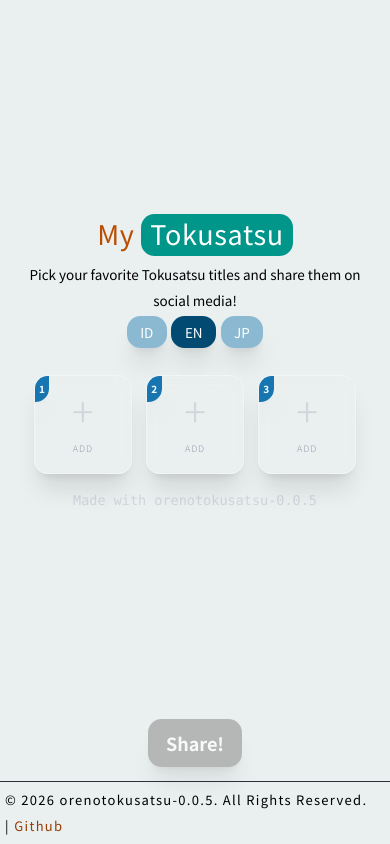
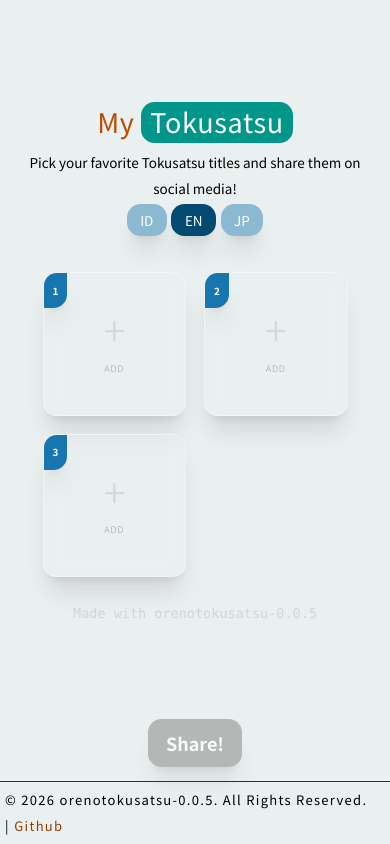
Before and after one commit to axlchr12/orenotokusatsu, a React (Vite) app: page / in a window 390 px wide. Built offline with nearby package versions, Linux system fonts and the light colour scheme; no server answers.

Commit message:
fix: change gridCols for mobile

```diff
--- a/src/pages/content/SelectionGrid.tsx
+++ b/src/pages/content/SelectionGrid.tsx
@@ -35,14 +35,14 @@ export const SelectionGrid = React.memo(
     return (
       <>
         <div className="w-full max-w-xl mx-auto p-3">
-          <div className="grid grid-cols-3 md:grid-cols-4 gap-3">
+          <div className="grid grid-cols-2 sm:grid-cols-3 md:grid-cols-4 gap-4 p-2">
             {selectedTokuTitles.map((item, index) => (
               <div
                 key={item?.id || index}
                 className="relative flex flex-col items-center justify-center aspect-square border border-gray-100 rounded-xl cursor-pointer hover:border-sky-400 hover:bg-sky-50 transition-all shadow-xl overflow-hidden backdrop-blur-sm duration-300"
                 onClick={() => !item && onOpenModal(index)}
               >
-                <span className="absolute top-0 left-0 text-[10px] sm:text-sm font-bold text-white bg-sky-700/90 px-1 sm:px-2 sm:py-1 rounded-br-xl z-30 shadow-xl transition-shadow">
+                <span className="absolute top-0 left-0 text-[10px] sm:text-sm font-bold text-white bg-sky-700/90 px-2 py-1 rounded-br-xl z-30 shadow-xl transition-shadow">
                   {index + 1}
                 </span>
                 {item ? (
@@ -52,11 +52,9 @@ export const SelectionGrid = React.memo(
                         e.stopPropagation();
                         handleRemoveWork(index);
                       }}
-                      className="absolute top-0 right-0 z-40 bg-red-500/90 hover:bg-red-600 text-white w-4 h-4 sm:w-7 sm:h-7 rounded-bl-xl flex items-center justify-center transition-all duration-200 hover:scale-110 active:scale-75 shadow-xl no-export cursor-pointer"
+                      className="absolute top-0 right-0 z-40 bg-red-500/90 hover:bg-red-600 text-white w-7 h-7 rounded-bl-xl flex items-center justify-center transition-all duration-200 hover:scale-110 active:scale-75 shadow-xl no-export cursor-pointer"
                     >
-                      <span className="text-xs sm:text-lg leading-none">
-                        &times;
-                      </span>
+                      <span className="text-lg leading-none">&times;</span>
                     </button>
                     <img
                       src={
```
